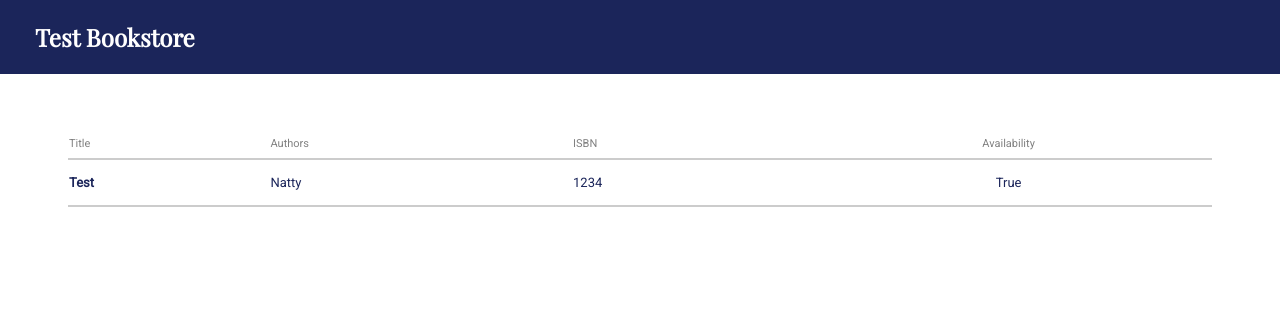
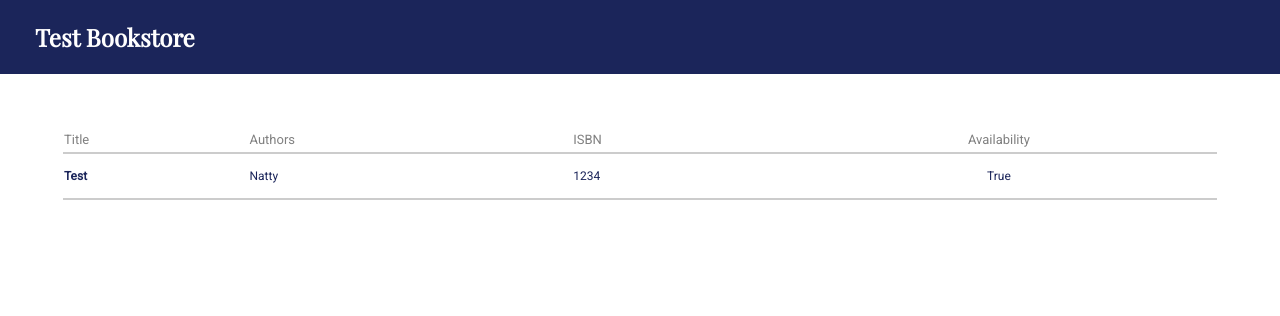
Before and after one commit to B1Dobbs/test_bookstore_d2d, a Django app: page /testBookstore/library/ in a window 1280 px wide. Shown: the top 316 px of the page. Run offline with Django 3.2, Linux system fonts and the light colour scheme; data comes from the database, SQL or seed files in the repository.

Commit message:
Updated Home page font sizes

```diff
--- a/test_bookstore_app/static/css/library.css
+++ b/test_bookstore_app/static/css/library.css
@@ -23,7 +23,7 @@
 
 
 .book_filters{
-    padding: 60px;
+    padding: 55px;
 }
 
 .book_filters table{
@@ -34,7 +34,7 @@
 
 .book_filters tr{
     font-family: 'Roboto', sans-serif;
-    font-size: 13px;
+    font-size: 12px;
     color: #1B255A;
     font-weight: 100;
     border-color: gray!important;
@@ -50,7 +50,8 @@
 .book_filters th{
     text-align: left;
     font-weight: 100;
-    padding-bottom: 8px;
+    padding-bottom: 5px;
+    font-size: 13px;
 }
 
 .book_filters td{
```
